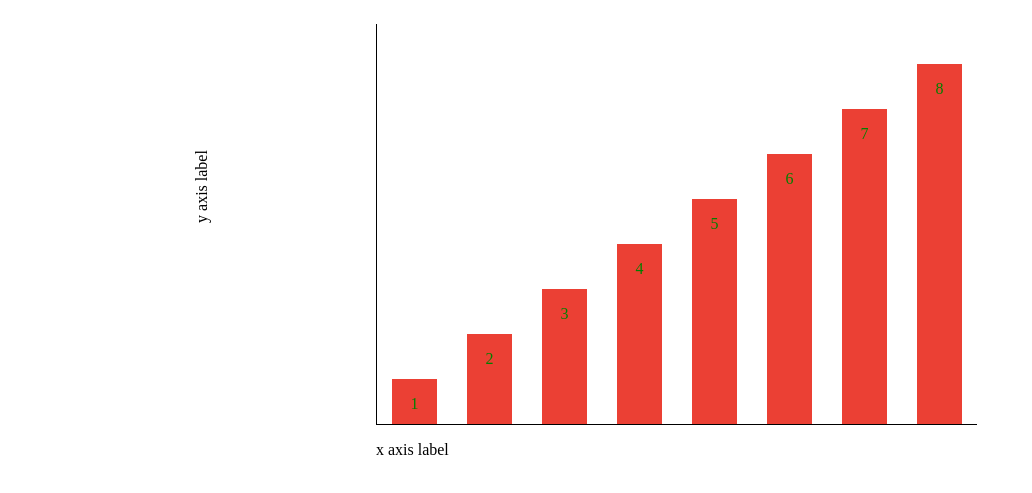
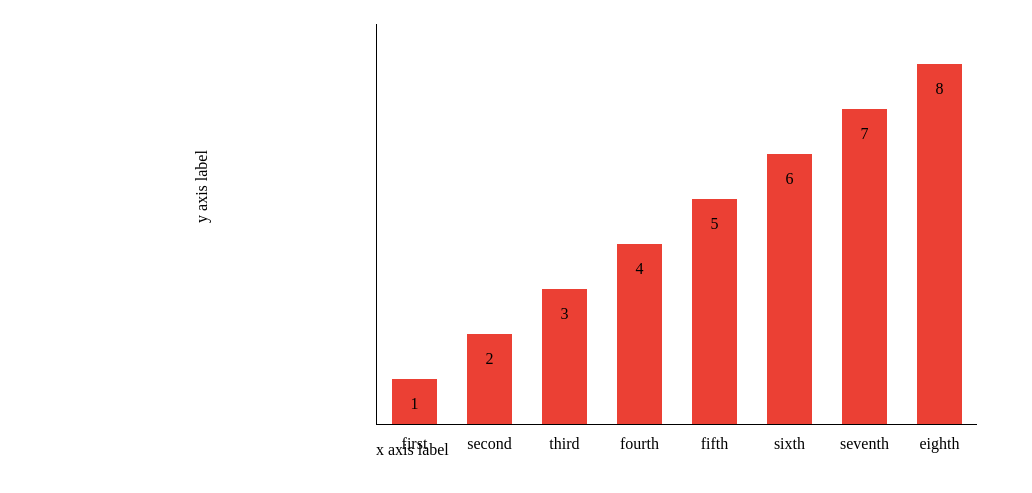
Before and after one commit to sophdubs/bar-chart-project, a website: page index.html in a window 1280 px wide. Shown: the part 77-570 px from the top of the page, without its empty margins (0-1032 px from the left). Drawn offline with nearby package versions, Linux system fonts and the light colour scheme.

Commit message:
Changed the format of the input data. Now user passes in an array of arrays. Each sub array consists of the bar label at index 0 and the bar value at index 1. The labels are displayed under the bars below the x-axis

```diff
--- a/index.js
+++ b/index.js
@@ -7,12 +7,11 @@ const drawBarChart = function(data, options, element){
   //Creating bars in bar chart from input data
   //Setting heigh of bars inline based on data inputs
   const maxHeight = options.height * 0.9;
-  const maxVal = Math.max(...data);
-  console.log(maxVal);
+  const maxVal = findMax(data);
 
   for (let i = 0; i < data.length; i++) {
-    const barHeight = (data[i] * maxHeight) / maxVal;
-    $('.bar-list').append(`<div class="barDiv"><li class="${options.valuePos}" style="height: ${barHeight}px"><p class="value">${data[i]}</p></li></div>`);
+    const barHeight = (data[i][1] * maxHeight) / maxVal;
+    $('.bar-list').append(`<div class="barDiv"><li class="${options.valuePos}" style="height: ${barHeight}px"><p class="value">${data[i][1]}</p><p class="bar-label">${data[i][0]}</p></li></div>`);
   }
 
   // Setting width of bars based on data inputs
@@ -33,6 +32,7 @@ const drawBarChart = function(data, options, element){
 
   // Set colour of bars based on passed in options
   root.style.setProperty('--barColour', options.barColour);
+  root.style.setProperty('--valueColour', options.valueColour);
 
   //Set title
   if (options.title) {
@@ -54,11 +54,22 @@ const drawBarChart = function(data, options, element){
   // root.style.setProperty('--labelColour', options.labelColour);
 };
 
-const chartData = [1, 2, 3, 4, 5, 6, 7, 8];
+const findMax = function(data) {
+  let max = 0;
+  for (let i = 0; i < data.length; i++) {
+    if (data[i][1] > max) {
+      max = data[i][1];
+    }
+  }
+  return max;
+};
+
+const chartData = [['first', 1], ['second', 2], ['third', 3], ['fourth', 4], ['fifth', 5], ['sixth', 6], ['seventh', 7], ['eighth', 8]];
 const chartOptions = {
   height: '400',
   width: '600',
   valuePos: 'top',
+  valueColour: '#000000',
   barSpacing: '30px',
   barColour: '#eb4034',
   title: 'This is the title',
--- a/styles.css
+++ b/styles.css
@@ -7,6 +7,7 @@
   --labelColour: black;
   --titleColour: black;
   --titleFontSize: 12px;
+  --valueColour: black;
 }
 
 .chart-section {
@@ -65,7 +66,12 @@ li {
 }
 
 .value {
-  color: green;
+  color: var(--valueColour);
+}
+
+.bar-label {
+  position: absolute;
+  bottom: -45px;
 }
 
 .top {
```
